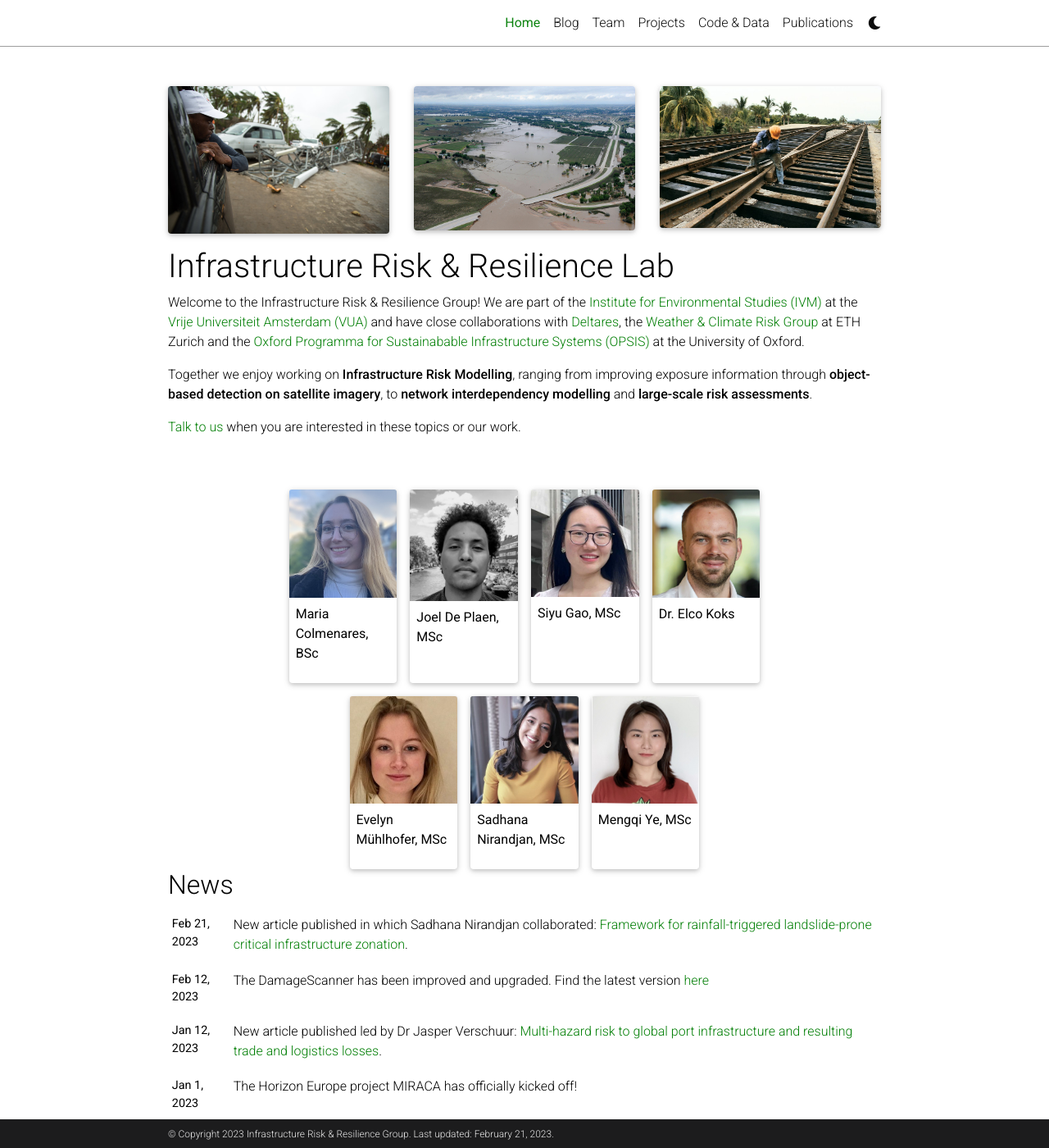
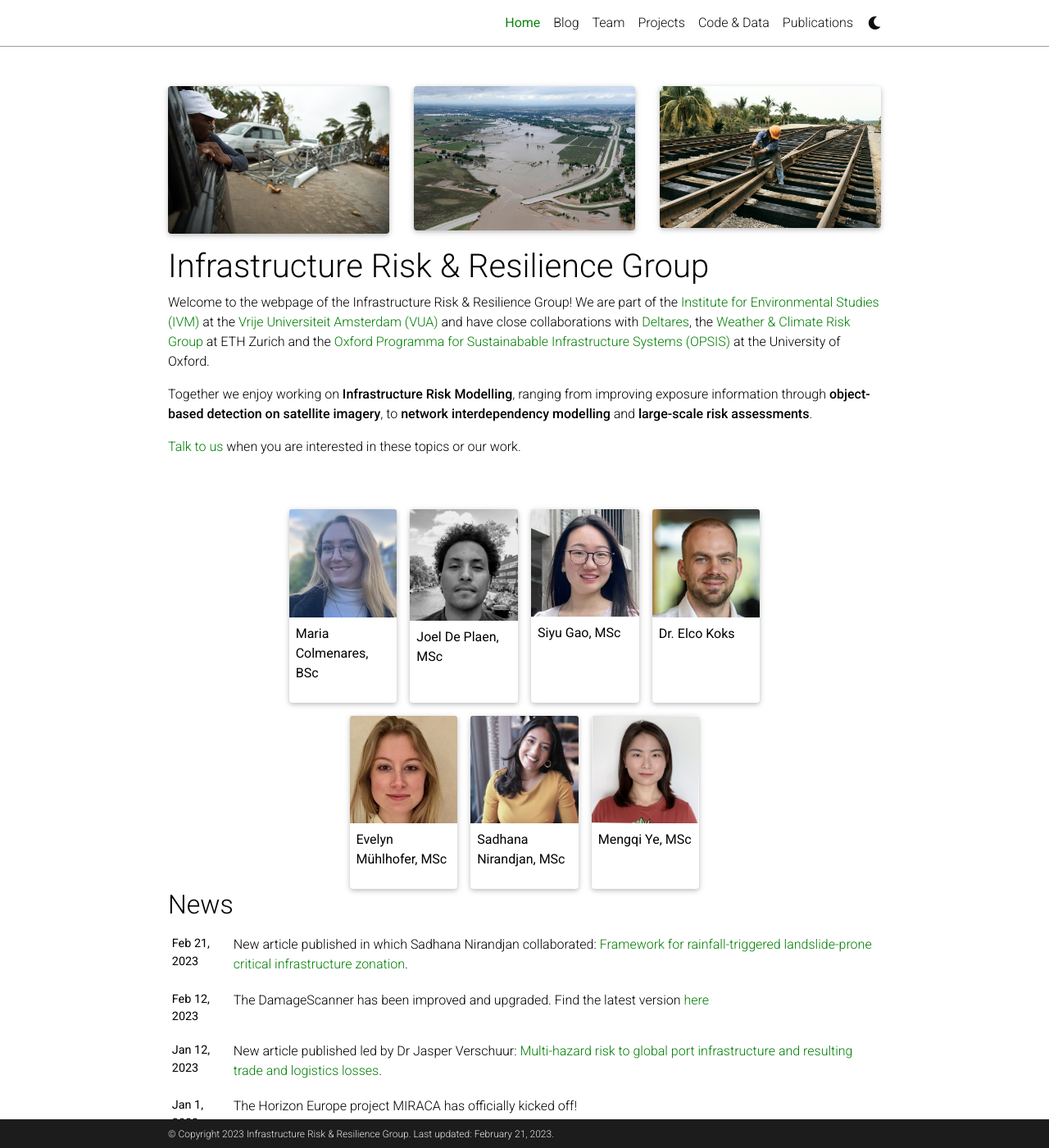
Before and after one commit to ElcoK/ResearchGroup, a Jekyll site: the page built from _pages/about.md, in a window 1280 px wide and 1400 px high. Shown: the whole window at 82% size. Built offline with Jekyll 4.4.1, drawn with Linux system fonts in a browser that asks for light colours; full-size pictures stand in for the smaller copies a plugin makes; comment, search, counter and statistics services are not loaded; a style sheet for code colours, icons or effects is not loaded.

Commit message:
add figures

```diff
--- a/_pages/about.md
+++ b/_pages/about.md
@@ -13,7 +13,7 @@
 social: false  # includes social icons at the bottom of the page
 ---
 
-<div class="row">
+<div class="row"  id="bannerfigure">
     <div class="col-sm mt-3 mt-md-0">
         {% include figure.html path="assets/img/infra1.jpg" title="Denis Onyodi / IFRC/DRK" class="img-fluid rounded z-depth-1" %}
     </div>
@@ -25,9 +25,9 @@
     </div>
 </div>
 
-# Infrastructure Risk & Resilience Lab
+# Infrastructure Risk & Resilience Group
 
-Welcome to the Infrastructure Risk & Resilience Group!
+Welcome to the webpage of the Infrastructure Risk & Resilience Group!
 We are part of the [Institute for Environmental Studies (IVM)](https://www.ivm.vu.nl/){: target="_blank"} at the [Vrije Universiteit Amsterdam (VUA)](https://www.vu.nl/){: target="_blank"} and have close collaborations with [Deltares](https://www.deltares.nl/){: target="_blank"}, the [Weather & Climate Risk Group](https://wcr.ethz.ch/){: target="_blank"} at ETH Zurich and the [Oxford Programma for Sustainabable Infrastructure Systems (OPSIS)](https://opsis.eci.ox.ac.uk/){: target="_blank"} at the University of Oxford.
 
 Together we enjoy working on **Infrastructure Risk Modelling**, ranging from improving exposure information through **object-based detection on satellite imagery**, to **network interdependency modelling** and **large-scale risk assessments**.
--- a/_sass/_base.scss
+++ b/_sass/_base.scss
@@ -118,6 +118,12 @@
     .address {
       p { display: block; }
     }
+  }
+}
+
+@media only screen and (max-width: 576px) {
+  #bannerfigure {
+      display: none;
   }
 }
 
```
